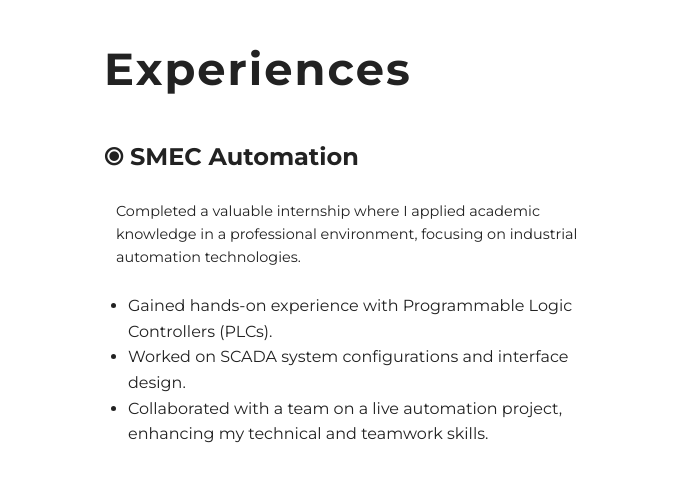
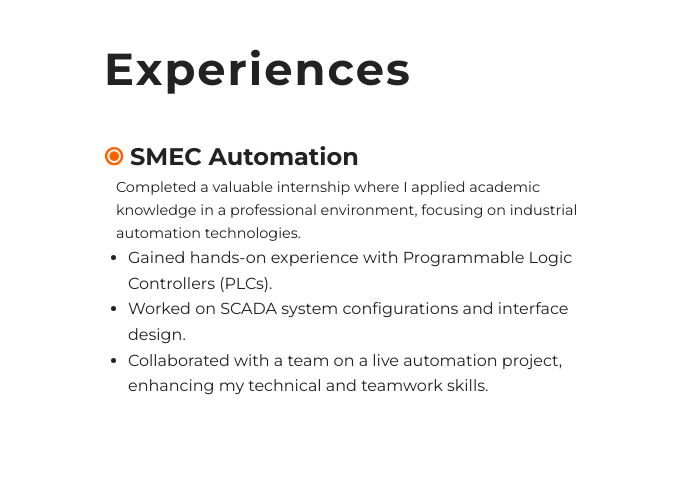
Before and after one commit to JIshnu-1/we, a plain HTML site: page index.html in a window 1280 px wide. Shown: the part 1420-1917 px from the top of the page, 596-1280 px from the left. Drawn offline with nearby package versions, Linux system fonts and the light colour scheme; some packages are replaced by stand-ins of ours; a script that the page names is missing; a web font is replaced by a local one.

Commit message:
Add files via upload

```diff
--- a/subfiles/experience.html
+++ b/subfiles/experience.html
@@ -1,16 +1,13 @@
 <div class="skills-container">
-    <h2 class="experience-title">⦿ SMEC Automation</h2>
-<p class="experience-desc">Completed a valuable internship where I applied academic knowledge in a professional environment, focusing on industrial automation technologies.</p>
-<ul class="experience-list">
-    <li>Gained hands-on experience with Programmable Logic Controllers (PLCs).</li>
-    <li>Worked on SCADA system configurations and interface design.</li>
-    <li>Collaborated with a team on a live automation project, enhancing my technical and teamwork skills.</li>
-</ul>
-        <!--<h2 class="experience-title">• APP</h2>
-        <p class="experience-desc">I have worked on various projects and gained valuable experience in different technologies. Here are some of my key experiences:</p>
+    <div class="exp">
+        <h2 class="experience-title"><span style="color: #ff6000;">⦿</span> SMEC Automation</h2>
+        <p class="experience-desc">Completed a valuable internship where I applied academic knowledge in a professional environment, focusing on industrial automation technologies.</p>
         <ul class="experience-list">
-            <li>Project A - Description of project A</li>
-        </ul> -->
+            <li>Gained hands-on experience with Programmable Logic Controllers (PLCs).</li>
+            <li>Worked on SCADA system configurations and interface design.</li>
+            <li>Collaborated with a team on a live automation project, enhancing my technical and teamwork skills.</li>
+        </ul>
     </div>
+
 </div>
 <!-- You can style .experience-title in your CSS for better appearance -->
```
